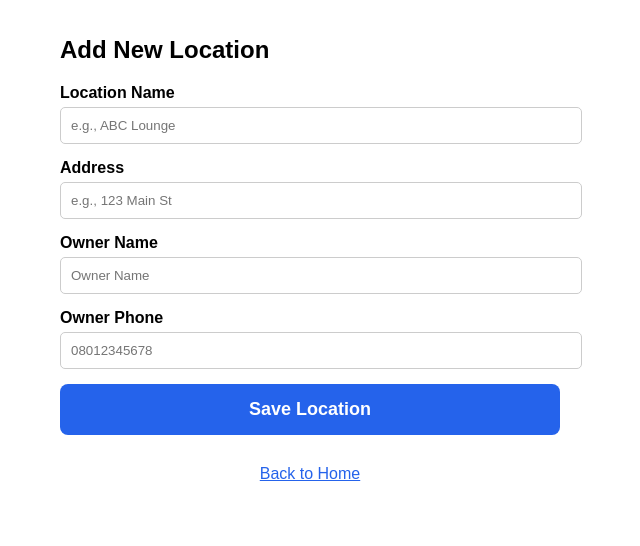
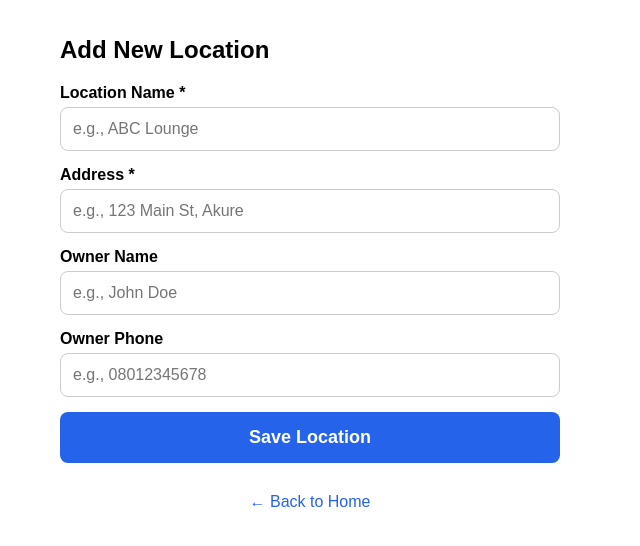
Before and after one commit to okivictor01-bit/OKcharge-, a Next.js app: page /admin in a window 1280 px wide. Shown: the top 546 px of the page, without its empty margins (330-970 px from the left). Built offline with nearby package versions, Linux system fonts and the light colour scheme; no server answers.

Commit message:
Update page.tsx

```diff
--- a/app/admin/page.tsx
+++ b/app/admin/page.tsx
@@ -11,7 +11,7 @@ export default function AdminPage() {
   const [loading, setLoading] = useState(false);
   const [message, setMessage] = useState('');
 
-  const handleSubmit = async (e) => {
+  const handleSubmit = async (e: any) => {
     e.preventDefault();
     setLoading(true);
     setMessage('');
@@ -41,6 +41,16 @@ export default function AdminPage() {
     setLoading(false);
   };
 
+  const inputStyle = {
+    width: '100%',
+    padding: '12px',
+    marginBottom: '15px',
+    border: '1px solid #ccc',
+    borderRadius: '8px',
+    fontSize: '16px',
+    boxSizing: 'border-box' as const
+  };
+
   return (
     <main style={{ padding: '20px', fontFamily: 'sans-serif', maxWidth: '500px', margin: '0 auto' }}>
       <h1 style={{ fontSize: '24px', marginBottom: '20px' }}>Add New Location</h1>
@@ -58,51 +68,43 @@ export default function AdminPage() {
       )}
 
       <form onSubmit={handleSubmit}>
-        <div style={{ marginBottom: '15px' }}>
-          <label style={{ fontWeight: 'bold', display: 'block', marginBottom: '5px' }}>Location Name</label>
+        <label style={{ fontWeight: 'bold', display: 'block', marginBottom: '5px' }}>Location Name *</label>
         <input
+          style={inputStyle}
           type="text"
           placeholder="e.g., ABC Lounge"
           value={name}
           onChange={(e) => setName(e.target.value)}
           required
-            style={{ width: '100%', padding: '10px', borderRadius: '5px', border: '1px solid #ccc' }}
         />
-        </div>
 
-        <div style={{ marginBottom: '15px' }}>
-          <label style={{ fontWeight: 'bold', display: 'block', marginBottom: '5px' }}>Address</label>
+        <label style={{ fontWeight: 'bold', display: 'block', marginBottom: '5px' }}>Address *</label>
         <input
+          style={inputStyle}
           type="text"
-            placeholder="e.g., 123 Main St"
+          placeholder="e.g., 123 Main St, Akure"
           value={address}
           onChange={(e) => setAddress(e.target.value)}
           required
-            style={{ width: '100%', padding: '10px', borderRadius: '5px', border: '1px solid #ccc' }}
         />
-        </div>
 
-        <div style={{ marginBottom: '15px' }}>
         <label style={{ fontWeight: 'bold', display: 'block', marginBottom: '5px' }}>Owner Name</label>
         <input
+          style={inputStyle}
           type="text"
-            placeholder="Owner Name"
+          placeholder="e.g., John Doe"
           value={ownerName}
           onChange={(e) => setOwnerName(e.target.value)}
-            style={{ width: '100%', padding: '10px', borderRadius: '5px', border: '1px solid #ccc' }}
         />
-        </div>
 
-        <div style={{ marginBottom: '15px' }}>
         <label style={{ fontWeight: 'bold', display: 'block', marginBottom: '5px' }}>Owner Phone</label>
         <input
+          style={inputStyle}
           type="tel"
-            placeholder="08012345678"
+          placeholder="e.g., 08012345678"
           value={ownerPhone}
           onChange={(e) => setOwnerPhone(e.target.value)}
-            style={{ width: '100%', padding: '10px', borderRadius: '5px', border: '1px solid #ccc' }}
         />
-        </div>
 
         <button
           type="submit"
@@ -115,7 +117,8 @@ export default function AdminPage() {
             border: 'none',
             borderRadius: '8px',
             fontSize: '18px',
-            fontWeight: 'bold'
+            fontWeight: 'bold',
+            cursor: loading ? 'not-allowed' : 'pointer'
           }}
         >
           {loading ? 'Saving...' : 'Save Location'}
@@ -123,7 +126,7 @@ export default function AdminPage() {
       </form>
 
       <div style={{ marginTop: '30px', textAlign: 'center' }}>
-        <a href="/" style={{ color: '#2563eb' }}>Back to Home</a>
+        <a href="/" style={{ color: '#2563eb', textDecoration: 'none' }}>← Back to Home</a>
       </div>
     </main>
   );
```
Lines whose indentation alone changed are shown as unchanged.
